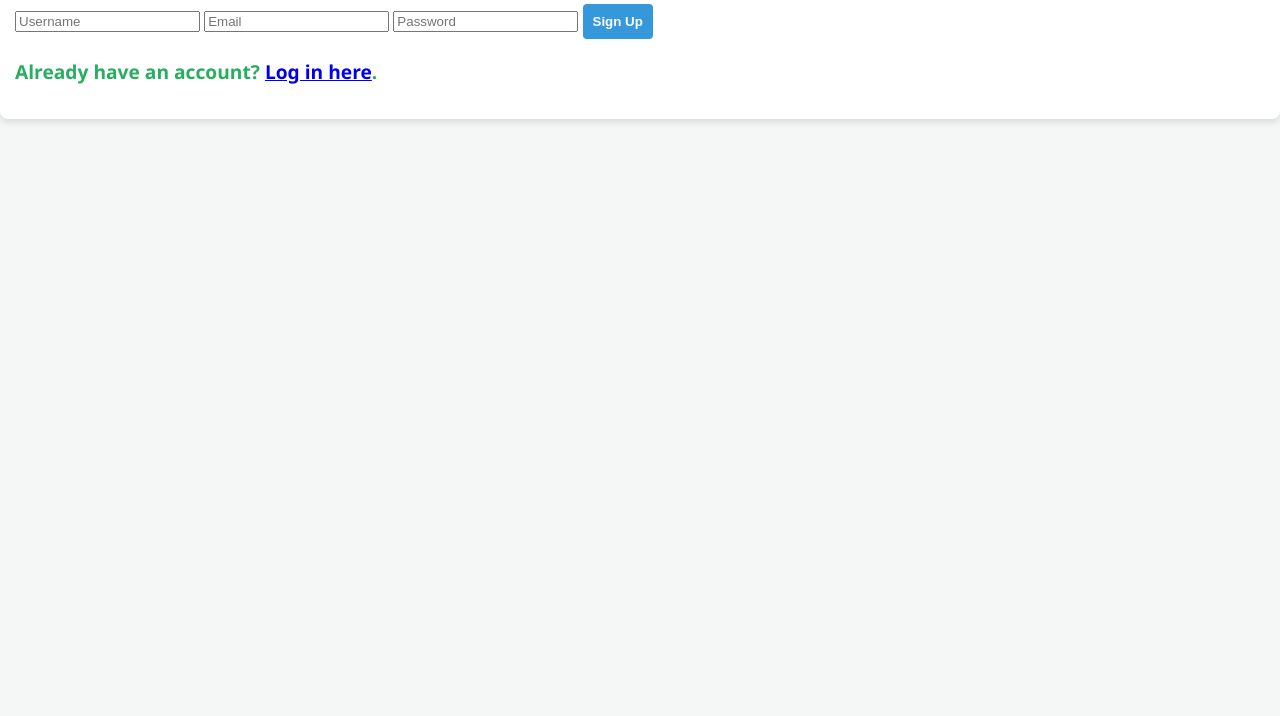
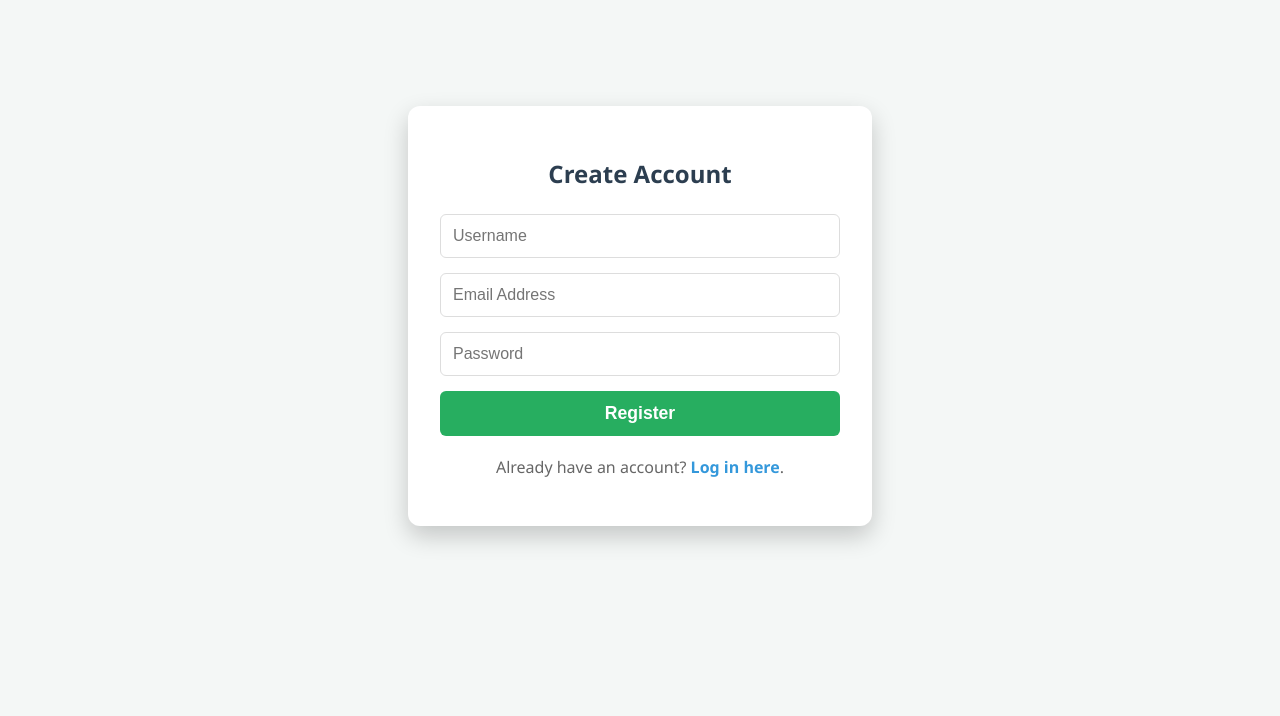
Before and after one commit to LEO0s/Veroy_AuthSystem, a plain HTML site: page Signup.html in a window 1280 px wide. Shown: the part 84-800 px from the top of the page. Drawn offline with Linux system fonts and the light colour scheme.

Commit message:
improved login and signup ui/ux

```diff
--- a/Signup.html
+++ b/Signup.html
@@ -6,15 +6,14 @@
     <title>Sign Up</title>
     <link rel="stylesheet" href="style.css">
 </head>
-<body>
+<body class="auth-page">
 
-    <div class="card">
-        <h2>Sign Up</h2>
+    <div class="auth-card"> <h2>Create Account</h2>
         <form id="signupForm">
             <input type="text" id="username" placeholder="Username" required>
-            <input type="email" id="email" placeholder="Email" required>
+            <input type="email" id="email" placeholder="Email Address" required>
             <input type="password" id="password" placeholder="Password" required>
-            <button type="submit">Sign Up</button>
+            <button type="submit">Register</button>
         </form>
         <p>Already have an account? <a href="Login.html">Log in here</a>.</p>
     </div>
--- a/style.css
+++ b/style.css
@@ -1,4 +1,3 @@
-/* General Layout */
 body {
     font-family: 'Segoe UI', Tahoma, Geneva, Verdana, sans-serif;
     margin: 0;
@@ -14,25 +13,21 @@ nav {
     justify-content: space-between;
     align-items: center;
 }
-
-/* Main Layout Grid */
 .container {
     display: grid;
-    grid-template-columns: 1fr 350px; /* Main content vs Cart sidebar */
+    grid-template-columns: 1fr 350px;
     gap: 20px;
     padding: 20px;
     max-width: 1400px;
     margin: 0 auto;
 }
 
-/* Product Grid (Responsive) */
 #product-grid {
     display: grid;
     grid-template-columns: repeat(auto-fill, minmax(220px, 1fr));
     gap: 20px;
 }
 
-/* Product Card Styling */
 .card {
     background: white;
     border-radius: 8px;
@@ -58,7 +53,7 @@ nav {
 .card h4 {
     margin: 10px 0;
     font-size: 1.1rem;
-    height: 2.4em; /* Keep titles uniform */
+    height: 2.4em;
     overflow: hidden;
 }
 
@@ -82,7 +77,6 @@ nav {
     background: #2980b9;
 }
 
-/* Sticky Sidebar Cart */
 #cart-sidebar {
     background: white;
     padding: 20px;
@@ -107,7 +101,6 @@ nav {
     cursor: pointer;
 }
 
-/* Filter Section */
 .filter-section {
     background: white;
     padding: 15px 5%;
@@ -124,7 +117,6 @@ nav {
     border-radius: 4px;
 }
 
-/* Checkout Status Messaging */
 #checkout-status {
     margin-top: 15px;
     font-weight: bold;
@@ -146,3 +138,71 @@ nav {
 #checkout-btn:hover {
     background: #d35400;
 }
+
+/* Auth Specific Layout - Centering the form on the screen */
+.auth-page {
+    display: flex;
+    justify-content: center;
+    align-items: center;
+    min-height: 100vh;
+    background: linear-gradient(135px, #2c3e50, #3498db); /* Professional blue gradient */
+    margin: 0;
+}
+
+/* Auth Card - Distinct from product cards */
+.auth-card {
+    background: white;
+    padding: 2rem;
+    border-radius: 12px;
+    box-shadow: 0 10px 25px rgba(0,0,0,0.2);
+    width: 100%;
+    max-width: 400px; /* Limits the width for better readability */
+    text-align: center;
+}
+
+.auth-card h2 {
+    margin-bottom: 1.5rem;
+    color: #2c3e50;
+}
+
+.auth-card form {
+    display: flex;
+    flex-direction: column;
+    gap: 15px;
+}
+
+.auth-card input {
+    padding: 12px;
+    border: 1px solid #ddd;
+    border-radius: 6px;
+    font-size: 1rem;
+    width: 100%;
+    box-sizing: border-box; /* Ensures padding doesn't push input out of the card */
+}
+
+.auth-card button {
+    padding: 12px;
+    background-color: #27ae60;
+    color: white;
+    border: none;
+    border-radius: 6px;
+    font-size: 1.1rem;
+    cursor: pointer;
+    font-weight: bold;
+    transition: background 0.3s;
+}
+
+.auth-card button:hover {
+    background-color: #219150;
+}
+
+.auth-card p {
+    margin-top: 20px;
+    color: #666;
+}
+
+.auth-card a {
+    color: #3498db;
+    text-decoration: none;
+    font-weight: bold;
+}
```
Also changed, not shown: Login.html (+3 -4 lines).
